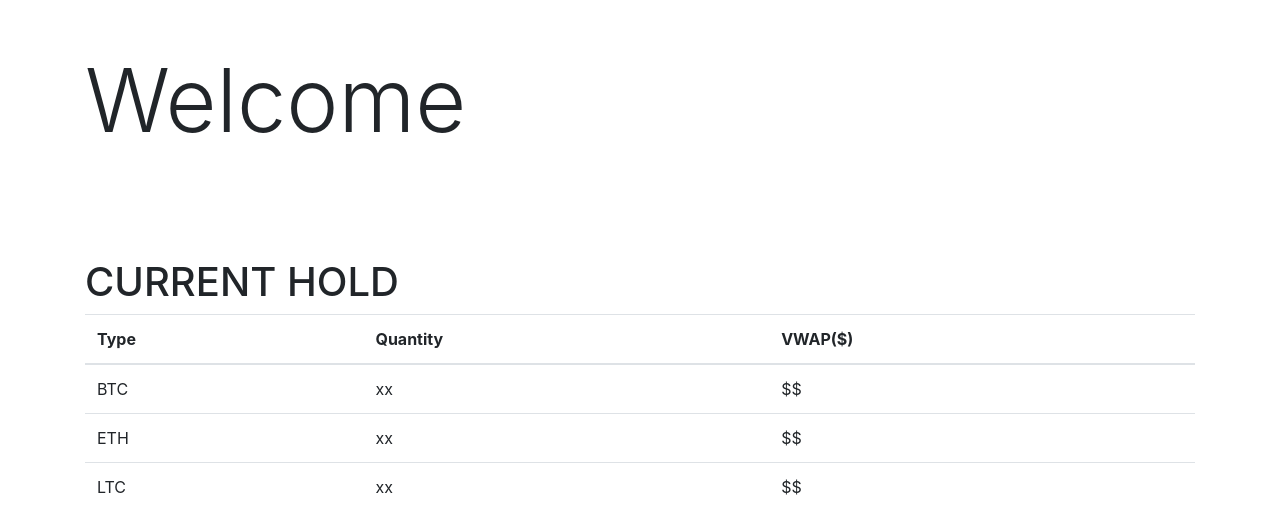
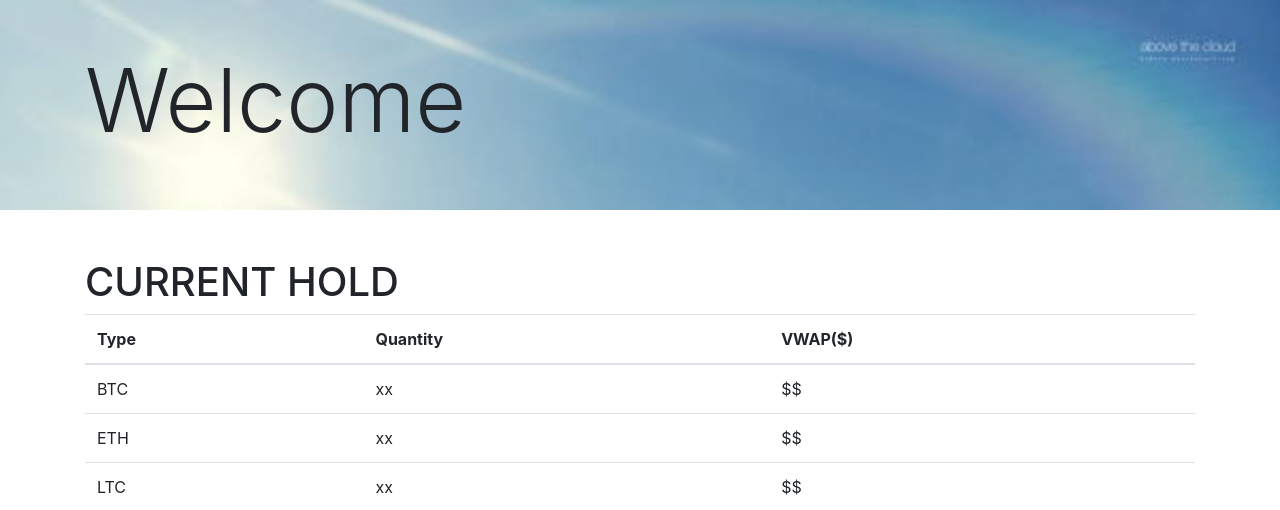
Before and after one commit to MinnL/Westworld, a Flask app: template templates/main.html in a window 1280 px wide. Shown: the part 56-566 px from the top of the page. Run offline with Flask 2, Linux system fonts and the light colour scheme; the template is opened without the code that fills it: most values are stand-ins (such as "Sample title", 1, 10 or a date in 2020); some libraries are stand-ins or nearby versions.

Commit message:
Update main.html

```diff
--- a/templates/main.html
+++ b/templates/main.html
@@ -26,7 +26,7 @@
       </div>
     </div>
   </nav>
-  <div class="py-5" style="	background-image: url(../../../Ying/Pingendo/New Site/photos/welcome.png);	background-position: top left;	background-size: 100%;	background-repeat: repeat;">
+  <div class="py-5" style="	background-image: url(../static/assets/styleguide/1443944695-2064738487_n.jpg);	background-position: top left;	background-size: 100%;	background-repeat: repeat;">
     <div class="container">
       <div class="row">
         <div class="col-md-12">
```
